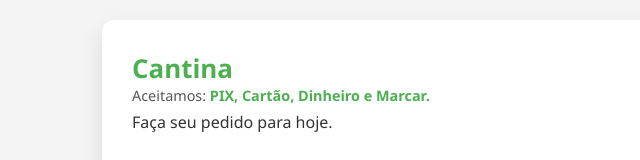
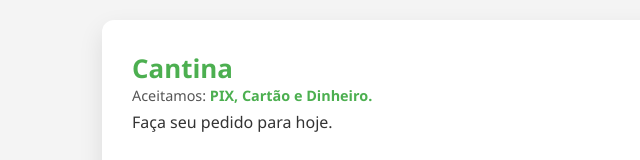
Before and after one commit to goesrafaela/Cantina-Card-pio, a plain HTML site: page index.html in a window 1280 px wide. Shown: the top 160 px of the page, 108-748 px from the left. Drawn offline with nearby package versions, Linux system fonts and the light colour scheme.

Commit message:
Remoção do método de pagamento Marcar

```diff
--- a/index.html
+++ b/index.html
@@ -246,7 +246,7 @@
           <p style="margin: 0; color: #555">
             Aceitamos:
             <strong style="color: var(--primary-color)"
-              >PIX, Cartão, Dinheiro e Marcar.</strong
+              >PIX, Cartão e Dinheiro.</strong
             >
           </p>
         </div>
@@ -360,7 +360,6 @@
           <option value="PIX">PIX</option>
           <option value="Dinheiro">Dinheiro</option>
           <option value="Cartão">Cartão (Crédito/Débito)</option>
-          <option value="Marcar">Marcar (Registro Interno)</option>
         </select>
 
         <input
```
